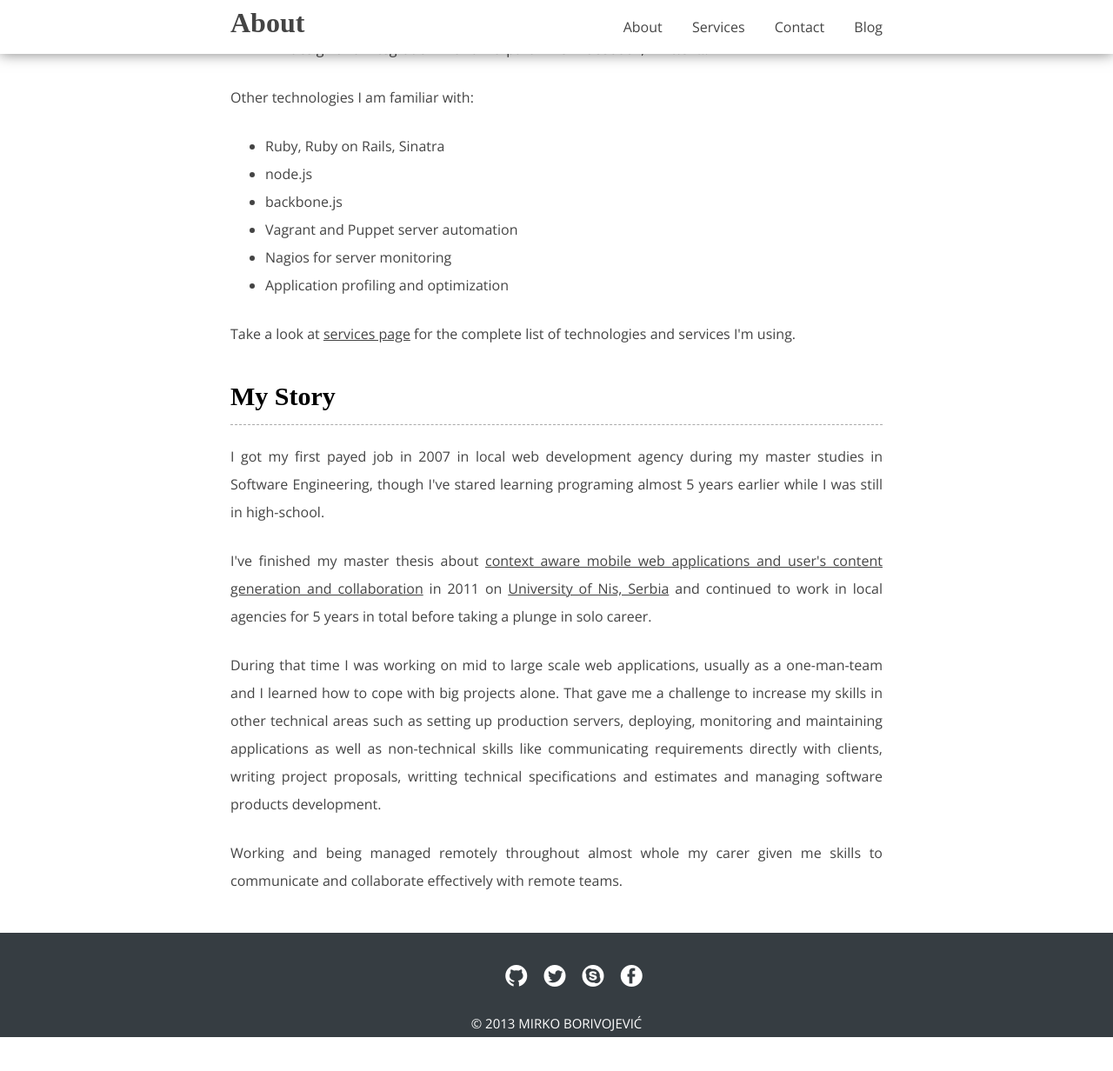
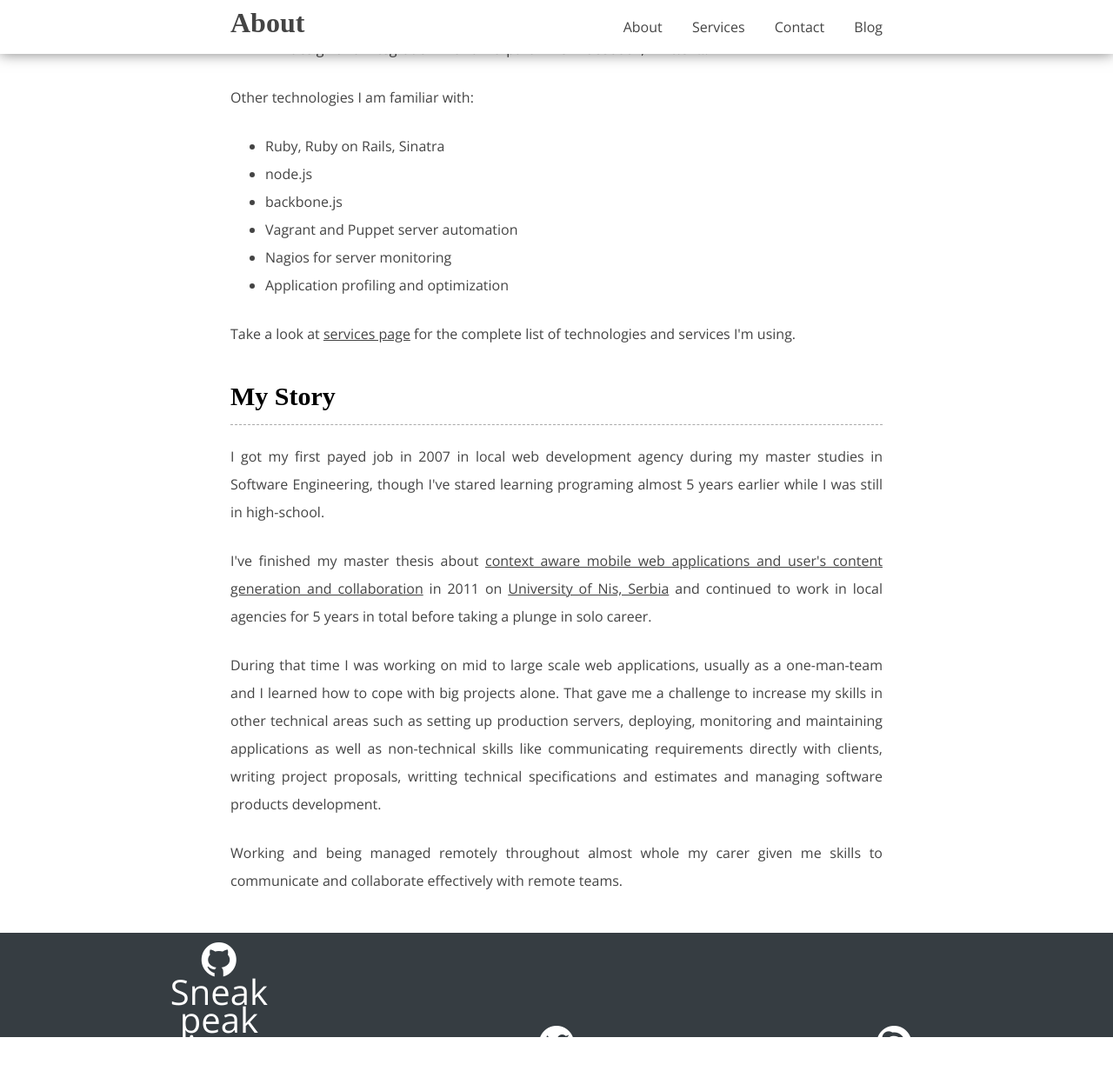
Before and after one commit to borivojevic/borivojevic.github.com, a Jekyll site: the page built from index.html, in a window 1280 px wide and 1400 px high, scrolled down 991 px. Shown: the top 1232 px of the window at 87% size. Built offline with Jekyll 4.4.1, drawn with Linux system fonts in a browser that asks for light colours; some web fonts are replaced; Markdown is read by kramdown in place of the engine named in the settings; before the commit the page ends 2184 px from its top, so only the background shows below that; some of the changed text lies outside the part shown.

Commit message:
Update footer

```diff
--- a/_includes/footer.html
+++ b/_includes/footer.html
@@ -1,11 +1,23 @@
 <!-- START FOOTER  -->
 <div id="footer">
-    <ul>
-        <li><a class="ss-octocat ss-social-circle" href="https://github.com/borivojevic"></a></li>
-        <li><a class="ss-twitter ss-social-circle" href="http://twitter.com/borivojevic"></a></li>
-        <li><a class="ss-skype ss-social-circle" href="skype:[mirkoborivojevic]?[call]"></a></li>
-        <li><a class="ss-facebook ss-social-circle" href="https://facebook.com/borivojevic"></a></li>
-    </ul>
+    <span>
+        <a href="http://twitter.com/borivojevic">
+            <span class="ss-social-circle ss-octocat" />
+            <div>Sneak peak into my codding on Github.</div>
+        </a>
+    </span>
+    <span>
+        <a href="http://twitter.com/borivojevic">
+            <span class="ss-social-circle ss-twitter" />
+            <div>Follow me on Twitter.</div>
+        </a>
+    </span>
+    <span>
+        <a href="skype:[mirkoborivojevic]?[call]">
+            <span class="ss-social-circle ss-skype" />
+            <div>Call me on Skype.</div>
+        </a>
+    </span>
     <p>
         &copy; 2013 MIRKO BORIVOJEVIĆ
     </p>
--- a/css/main.css
+++ b/css/main.css
@@ -142,14 +142,24 @@
 /* ==========================================================================
  FOOTER
  ========================================================================== */
-#footer ul li {
+#footer span {
 	display: inline-block;
-	width: 40px;
+	width: 30%;
+	text-align: center;
 }
-#footer ul li a {
+#footer span a {
 	color: #fff;
-	font-size: 25px;
+	font-size: 40px;
+	-webkit-transition: all 300ms ease-in-out;
+	-moz-transition: all 300ms ease-in-out;
+	-ms-transition: all 300ms ease-in-out;
+	-o-transition: all 300ms ease-in-out;
+	transition: all 300ms ease-in-out;
 }
+#footer span a:hover {
+	color: #f00;
+}
+
 #footer p {
 	font-size: 15px;
 	margin: 10px 0;
```
